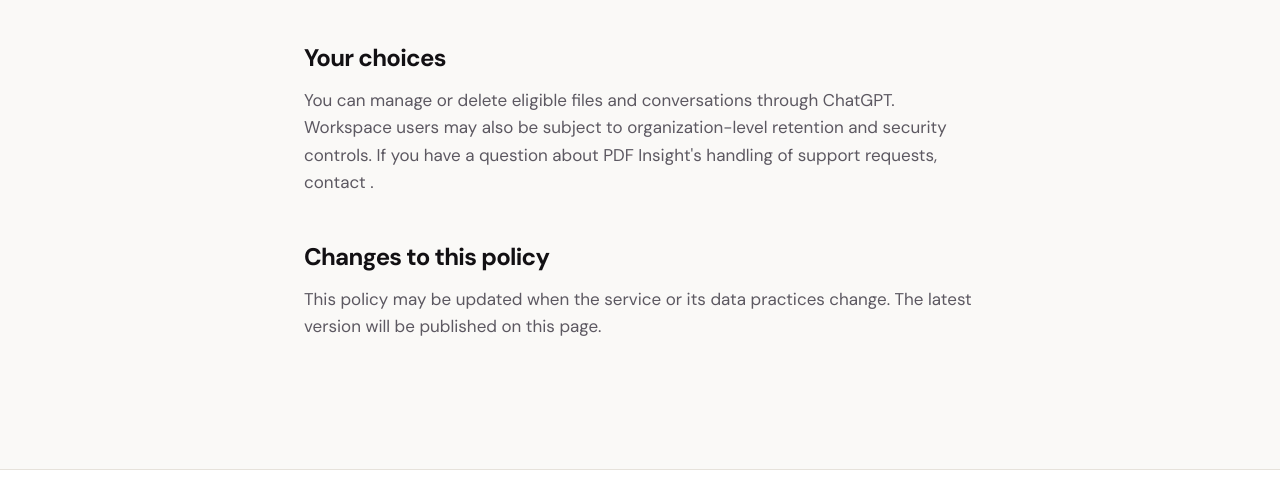
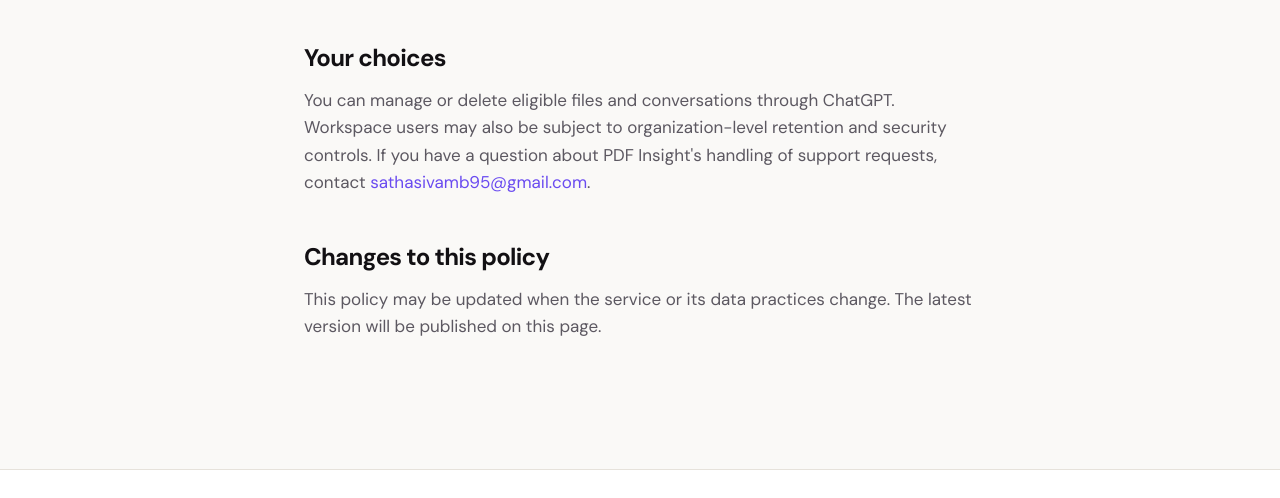
Before and after one commit to SathasivamB/pdf-insight-website, a website built with Vite: page privacy.html in a window 1280 px wide. Shown: the part 1847-2345 px from the top of the page. Built offline with nearby package versions, Linux system fonts and the light colour scheme; a web font is replaced by a local one.

Commit message:
Fix support contact in legal page

```diff
--- a/privacy.html
+++ b/privacy.html
@@ -65,7 +65,7 @@
       <p>PDF Insight does not operate a separate PDF repository. Security and retention for files handled by ChatGPT are governed by the applicable ChatGPT or workspace controls. You should use the security and data-control features available in your ChatGPT account or organization.</p>
 
       <h2>Your choices</h2>
-      <p>You can manage or delete eligible files and conversations through ChatGPT. Workspace users may also be subject to organization-level retention and security controls. If you have a question about PDF Insight's handling of support requests, contact .</p>
+      <p>You can manage or delete eligible files and conversations through ChatGPT. Workspace users may also be subject to organization-level retention and security controls. If you have a question about PDF Insight's handling of support requests, contact <a href="mailto:sathasivamb95@gmail.com">sathasivamb95@gmail.com</a>.</p>
 
       <h2>Changes to this policy</h2>
       <p>This policy may be updated when the service or its data practices change. The latest version will be published on this page.</p>
```
